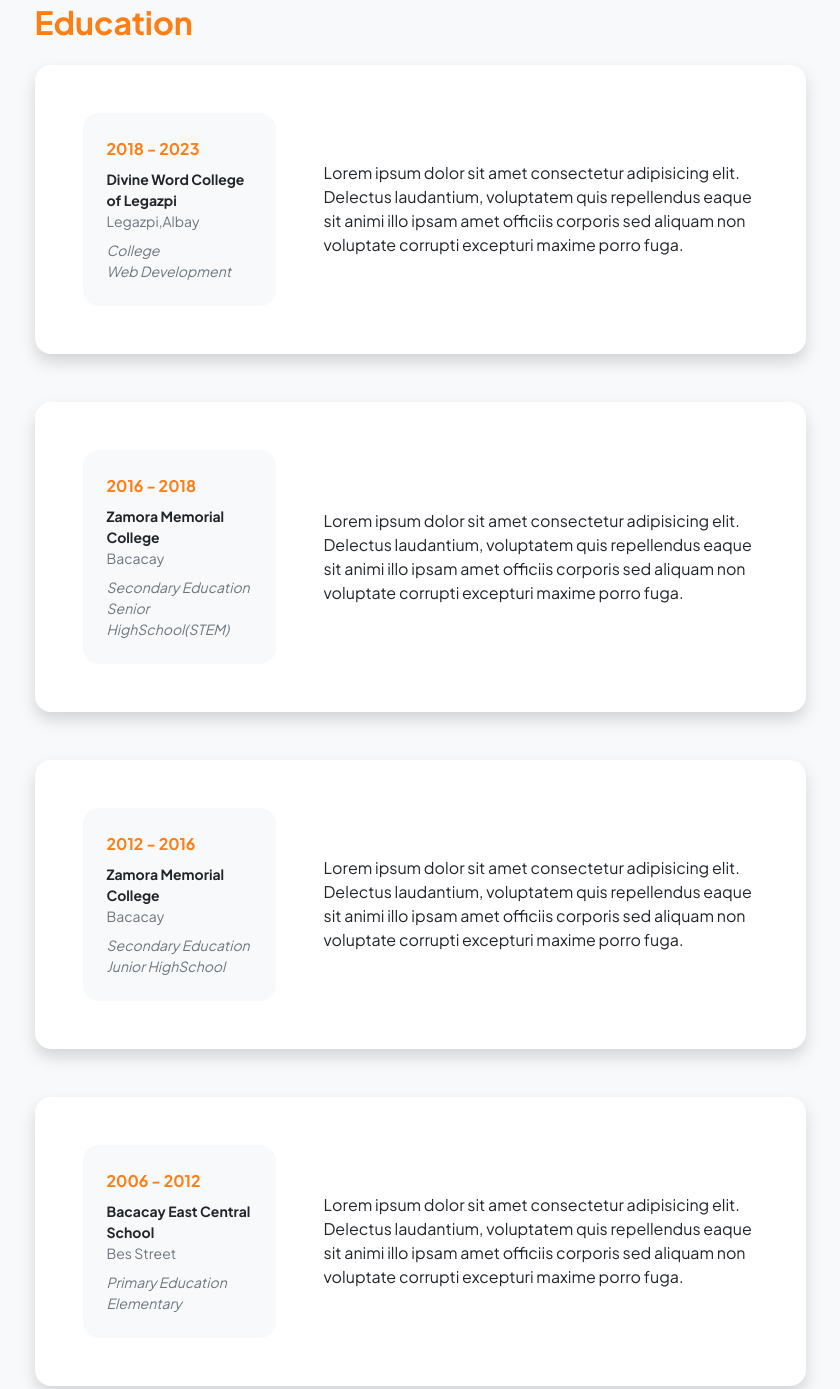
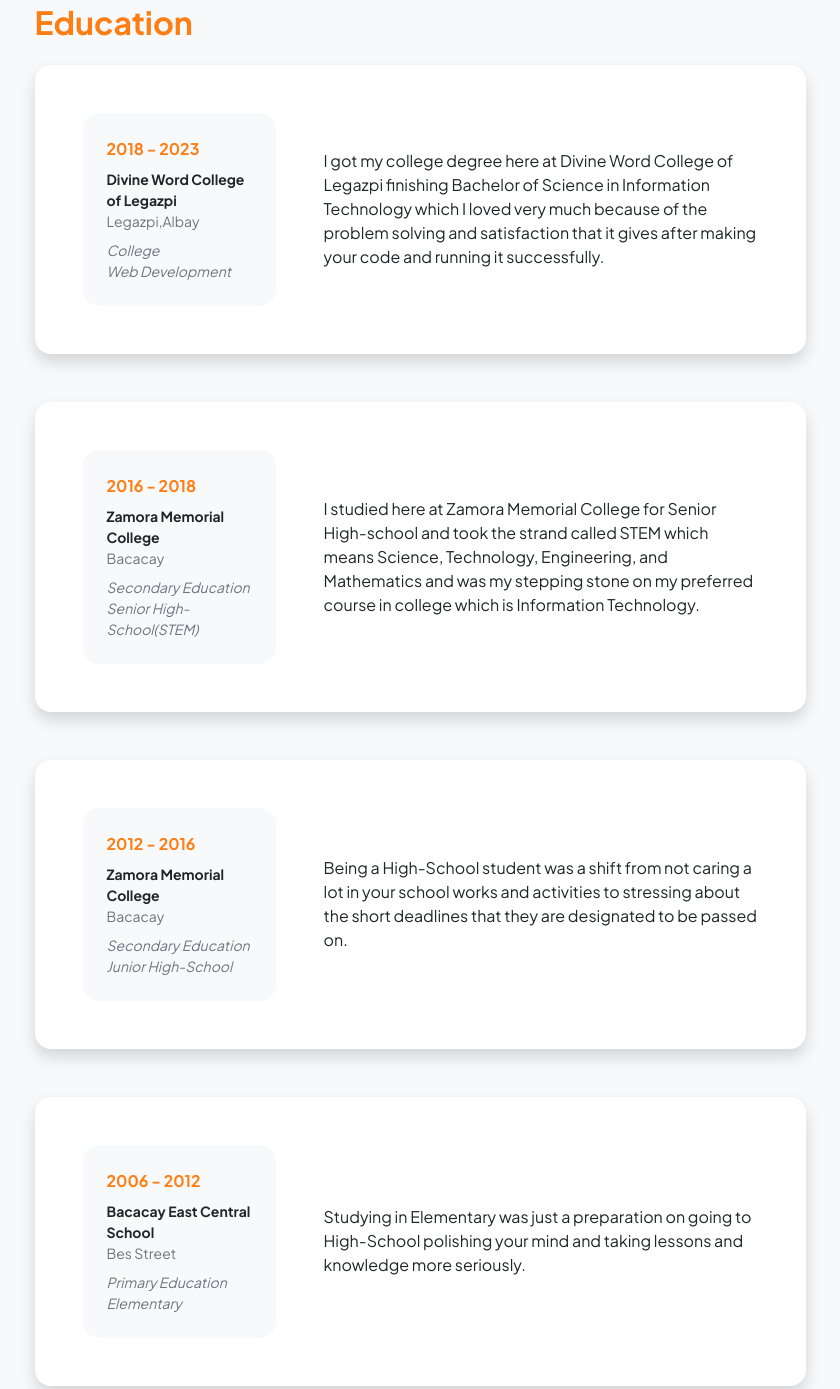
Before and after one commit to valenzuela1025/resume, a plain HTML site: page resume.html in a window 1280 px wide. Shown: the part 1250-2639 px from the top of the page, without its empty margins (220-1060 px from the left). Drawn offline with nearby package versions, Linux system fonts and the light colour scheme.

Commit message:
Update resume.html

```diff
--- a/resume.html
+++ b/resume.html
@@ -64,7 +64,7 @@
                                                 <div class="small text-muted">Metro Manila,Malabon</div>
                                             </div>
                                         </div>
-                                        <div class="col-lg-8"><div>COMM TREND CONSTRUCTION CORPORATION (CTCC) was established in 2001 as a response to the ever growing needs of vital players in the Telecommunications Industry. In keeping with the nation’s bid for active participation in the global market, CTCC is an important contributor to providing faster access to communications regardless of the location of communicating parties.</div></div>
+                                        <div class="col-lg-8"><div>COMM TREND CONSTRUCTION CORPORATION (CTCC) was established in 2001 as a response to the ever growing needs of vital players in the Telecommunications Industry. In keeping with the nation’s bid for active participation in the global market, CTCC is an important contributor to providing faster access to communications regardless of the location of communicating parties.My very first work that is related to my college degree. </div></div>
                                     </div>
                                 </div>
                             </div>
@@ -80,7 +80,7 @@
                                                 <div class="small text-muted">Bacacay,Albay</div>
                                             </div>
                                         </div>
-                                        <div class="col-lg-8"><div>Lorem ipsum dolor sit amet consectetur adipisicing elit. Delectus laudantium, voluptatem quis repellendus eaque sit animi illo ipsam amet officiis corporis sed aliquam non voluptate corrupti excepturi maxime porro fuga.</div></div>
+                                        <div class="col-lg-8"><div>I have worked here for a year and I have learned a lot about customer service and satisfaction. Working here also improved my time management and being a team player. I always cherished my time working here.</div></div>
                                     </div>
                                 </div>
                             </div>
@@ -96,7 +96,7 @@
                                                 <div class="small text-muted">Bacacay,Albay</div>
                                             </div>
                                         </div>
-                                        <div class="col-lg-8"><div>Lorem ipsum dolor sit amet consectetur adipisicing elit. Delectus laudantium, voluptatem quis repellendus eaque sit animi illo ipsam amet officiis corporis sed aliquam non voluptate corrupti excepturi maxime porro fuga.</div></div>
+                                        <div class="col-lg-8"><div>My very first job experience, I being here was a delight because I had a positive view on having a good employer that treats his employees right. </div></div>
                                     </div>
                                 </div>
                             </div>
@@ -121,7 +121,7 @@
                                                 </div>
                                             </div>
                                         </div>
-                                        <div class="col-lg-8"><div>Lorem ipsum dolor sit amet consectetur adipisicing elit. Delectus laudantium, voluptatem quis repellendus eaque sit animi illo ipsam amet officiis corporis sed aliquam non voluptate corrupti excepturi maxime porro fuga.</div></div>
+                                        <div class="col-lg-8"><div>I got my college degree here at Divine Word College of Legazpi finishing Bachelor of Science in Information Technology which I loved very much because of the problem solving and satisfaction that it gives after making your code and running it successfully.</div></div>
                                     </div>
                                 </div>
                             </div>
@@ -138,11 +138,11 @@
                                                 </div>
                                                 <div class="fst-italic">
                                                     <div class="small text-muted">Secondary Education</div>
-                                                    <div class="small text-muted">Senior HighSchool(STEM)</div>
+                                                    <div class="small text-muted">Senior High-School(STEM)</div>
                                                 </div>
                                             </div>
                                         </div>
-                                        <div class="col-lg-8"><div>Lorem ipsum dolor sit amet consectetur adipisicing elit. Delectus laudantium, voluptatem quis repellendus eaque sit animi illo ipsam amet officiis corporis sed aliquam non voluptate corrupti excepturi maxime porro fuga.</div></div>
+                                        <div class="col-lg-8"><div>I studied here at Zamora Memorial College for Senior High-school and took the strand called STEM which means Science, Technology, Engineering, and Mathematics and was my stepping stone on my preferred course in college which is Information Technology.</div></div>
                                     </div>
                                 </div>
                             </div>
@@ -159,11 +159,11 @@
                                                 </div>
                                                 <div class="fst-italic">
                                                     <div class="small text-muted">Secondary Education</div>
-                                                    <div class="small text-muted">Junior HighSchool</div>
+                                                    <div class="small text-muted">Junior High-School</div>
                                                 </div>
                                             </div>
                                         </div>
-                                        <div class="col-lg-8"><div>Lorem ipsum dolor sit amet consectetur adipisicing elit. Delectus laudantium, voluptatem quis repellendus eaque sit animi illo ipsam amet officiis corporis sed aliquam non voluptate corrupti excepturi maxime porro fuga.</div></div>
+                                        <div class="col-lg-8"><div>Being a High-School student was a shift from not caring a lot in your school works and activities to stressing about the short deadlines that they are designated to be passed on.</div></div>
                                     </div>
                                 </div>
                             </div>
@@ -184,7 +184,7 @@
                                                 </div>
                                             </div>
                                         </div>
-                                        <div class="col-lg-8"><div>Lorem ipsum dolor sit amet consectetur adipisicing elit. Delectus laudantium, voluptatem quis repellendus eaque sit animi illo ipsam amet officiis corporis sed aliquam non voluptate corrupti excepturi maxime porro fuga.</div></div>
+                                        <div class="col-lg-8"><div>Studying in Elementary was just a preparation on going to High-School polishing your mind and taking lessons and knowledge more seriously.</div></div>
                                     </div>
                                 </div>
                             </div>
```
